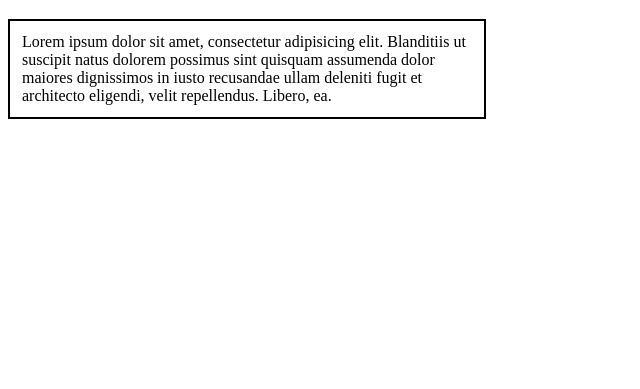
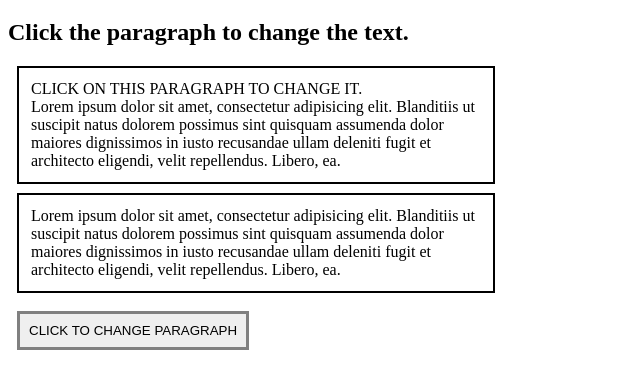
Before and after one commit to adrioro/JQuery-HTML, a plain HTML site: page index.html in a window 1280 px wide. Shown: the part 61-450 px from the top of the page, without its empty margins (0-640 px from the left). Drawn offline with nearby package versions, Linux system fonts and the light colour scheme.

Commit message:
Fourth commit

```diff
--- a/index.html
+++ b/index.html
@@ -11,11 +11,25 @@
 
    <body>
       <h1>JQuery HTML</h1>
+      <h2>Click the paragraph to change the text.</h2>
 
-      <div class="paragraph1" id="pOneId">Lorem ipsum dolor sit amet, consectetur
+      <div class="paragraph1" id="pOneId">CLICK ON THIS PARAGRAPH TO CHANGE IT.
+         <br>
+         Lorem
+         ipsum dolor sit amet, consectetur
          adipisicing elit. Blanditiis ut suscipit natus dolorem possimus sint quisquam
          assumenda dolor maiores dignissimos in iusto recusandae ullam deleniti fugit et
          architecto eligendi, velit repellendus. Libero, ea.</div>
+
+      <div class="paragraph2" id="pOneId">
+         Lorem
+         ipsum dolor sit amet, consectetur
+         adipisicing elit. Blanditiis ut suscipit natus dolorem possimus sint quisquam
+         assumenda dolor maiores dignissimos in iusto recusandae ullam deleniti fugit et
+         architecto eligendi, velit repellendus. Libero, ea.</div>
+      <button id="button2">CLICK TO CHANGE PARAGRAPH</button>
+
+
 
       <!-- Si tenéis jQuery importado a vuestro proyecto y os aparece este error con muchas
       de sus funciones, slideUp, slideDown, slideToggle etc… es porque seguramente
--- a/index.js
+++ b/index.js
@@ -0,0 +1,9 @@
+$("#pOneId").click(function () {
+    $("#pOneId").html("This is the new paragraph.");
+});
+
+$("#button2").click(function () {
+    $(".paragraph2").html("This is the new paragraph.");
+    alert($(".paragraph2").html());
+
+});
--- a/style.css
+++ b/style.css
@@ -1,5 +1,11 @@
-.paragraph1{
+.paragraph1, .paragraph2{
   width: 450px;
   border:2px solid black;
   padding: 12px;
+  margin: 9px;
 }
+#button2{
+  padding:9px;
+  border:3px solid gray;
+  margin: 9px;
+}
```
